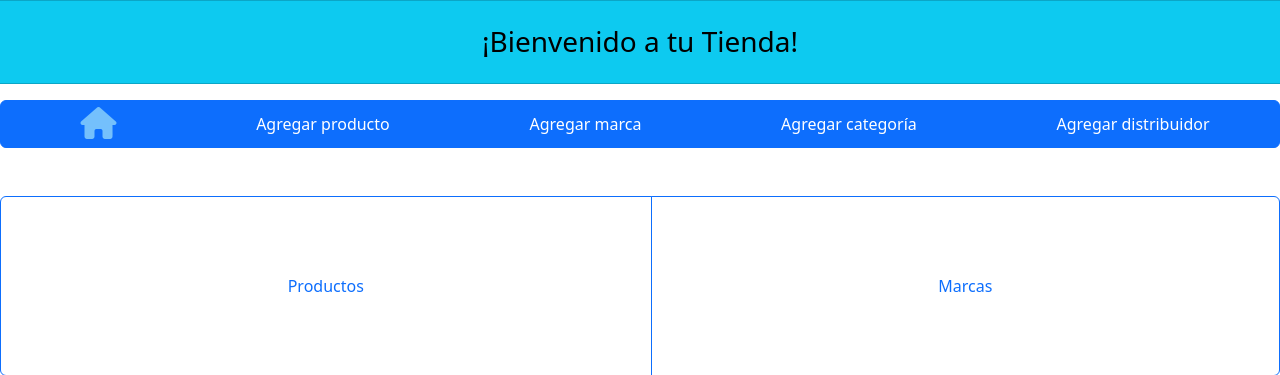
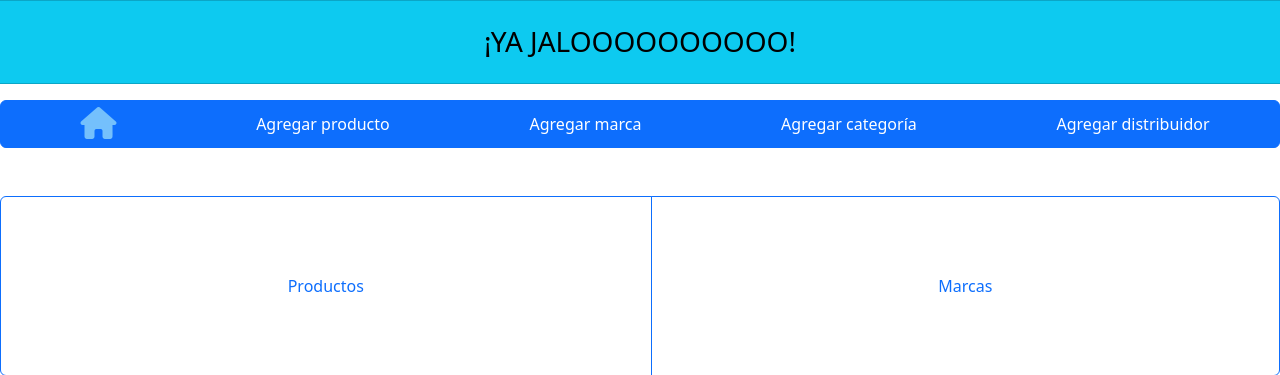
Before and after one commit to Carlos56g/Inventory_System_CV, a Django app: page /POS/ in a window 1280 px wide. Shown: the top 375 px of the page. Run offline with Django 5.2, Linux system fonts and the light colour scheme; the visitor is signed in with stand-in values (Sample User, id 1); some libraries are stand-ins or nearby versions.

Commit message:
Prueba Final Lap Valeria

```diff
--- a/PuntoDeVentaCV/POS/templates/POS/indexPOS.html
+++ b/PuntoDeVentaCV/POS/templates/POS/indexPOS.html
@@ -14,7 +14,7 @@
     <div class="row">
         <div class="card text-center text-bg-info mb-3">
             <br>
-            <h3>¡Bienvenido a tu Tienda!</h3>
+            <h3>¡YA JALOOOOOOOOOO!</h3>
             <p>{{user.nombre}}</p>
         </div>
     </div>
```
